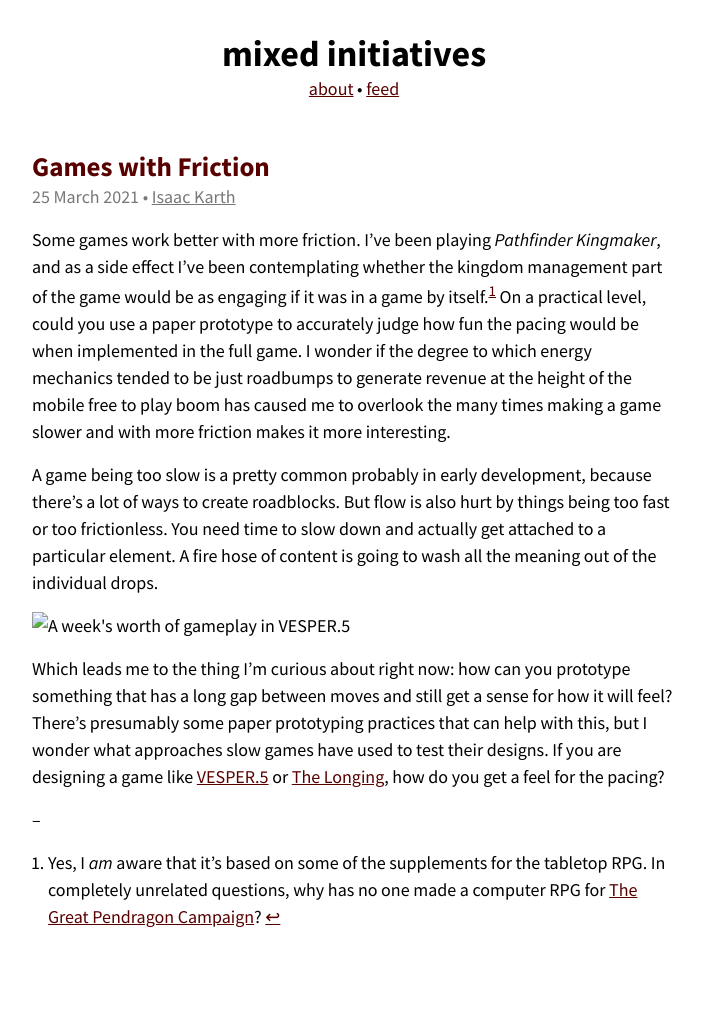
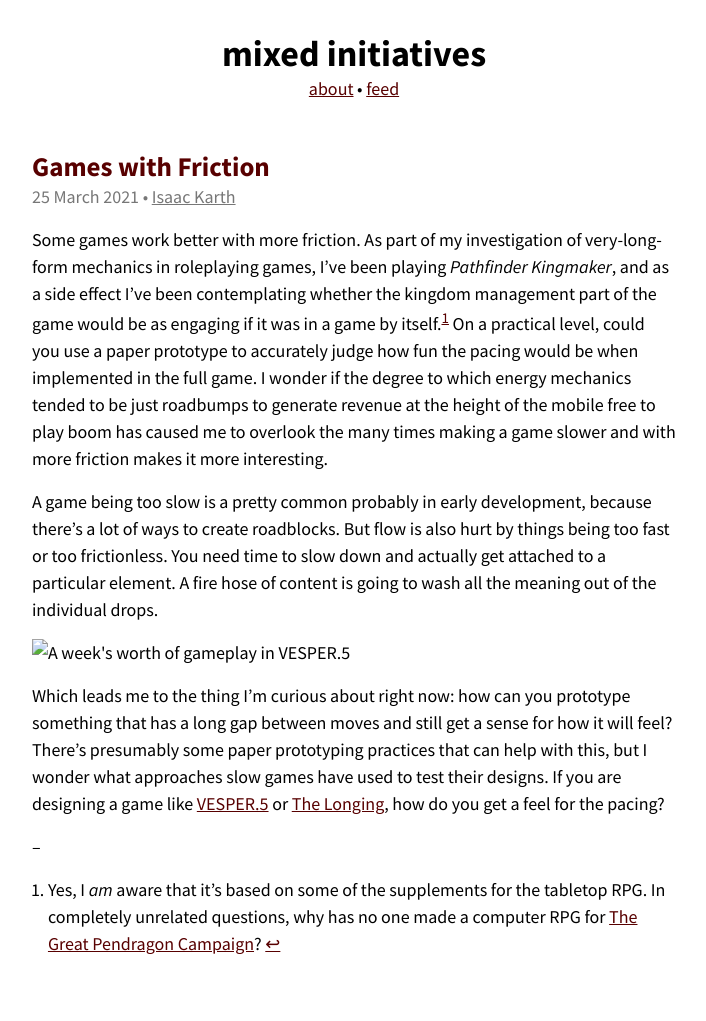
Before and after one commit to mixedinitiatives/mixedinitiatives.github.io, a Jekyll site: the page built from _posts/2021-03-25-games-with-friction.md, in a window 1280 px wide. Shown: the whole page, without its empty margins (286-992 px from the left). Built offline with Jekyll 4.4.1, drawn with Linux system fonts in a browser that asks for light colours; before the commit the page ends 994 px from its top, so only the background shows below that.

Commit message:
vesper.5

```diff
--- a/_posts/2021-03-25-games-with-friction.md
+++ b/_posts/2021-03-25-games-with-friction.md
@@ -4,7 +4,7 @@ excerpt: Some games work better with more friction.
 author: Isaac Karth
 ---
 
-Some games work better with more friction. I've been playing _Pathfinder Kingmaker_, and as a side effect I've been contemplating whether the kingdom management part of the game would be as engaging if it was in a game by itself.[^aware] On a practical level, could you use a paper prototype to accurately judge how fun the pacing would be when implemented in the full game.  I wonder if the degree to which energy mechanics tended to be just roadbumps to generate revenue at the height of the mobile free to play boom has caused me to overlook the many times making a game slower and with more friction makes it more interesting.
+Some games work better with more friction. As part of my investigation of very-long-form mechanics in roleplaying games, I've been playing _Pathfinder Kingmaker_, and as a side effect I've been contemplating whether the kingdom management part of the game would be as engaging if it was in a game by itself.[^aware] On a practical level, could you use a paper prototype to accurately judge how fun the pacing would be when implemented in the full game.  I wonder if the degree to which energy mechanics tended to be just roadbumps to generate revenue at the height of the mobile free to play boom has caused me to overlook the many times making a game slower and with more friction makes it more interesting.
 
 A game being too slow is a pretty common probably in early development, because there's a lot of ways to create roadblocks. But flow is also hurt by things being too fast or too frictionless. You need time to slow down and actually get attached to a particular element. A fire hose of content is going to wash all the meaning out of the individual drops.
 
```
